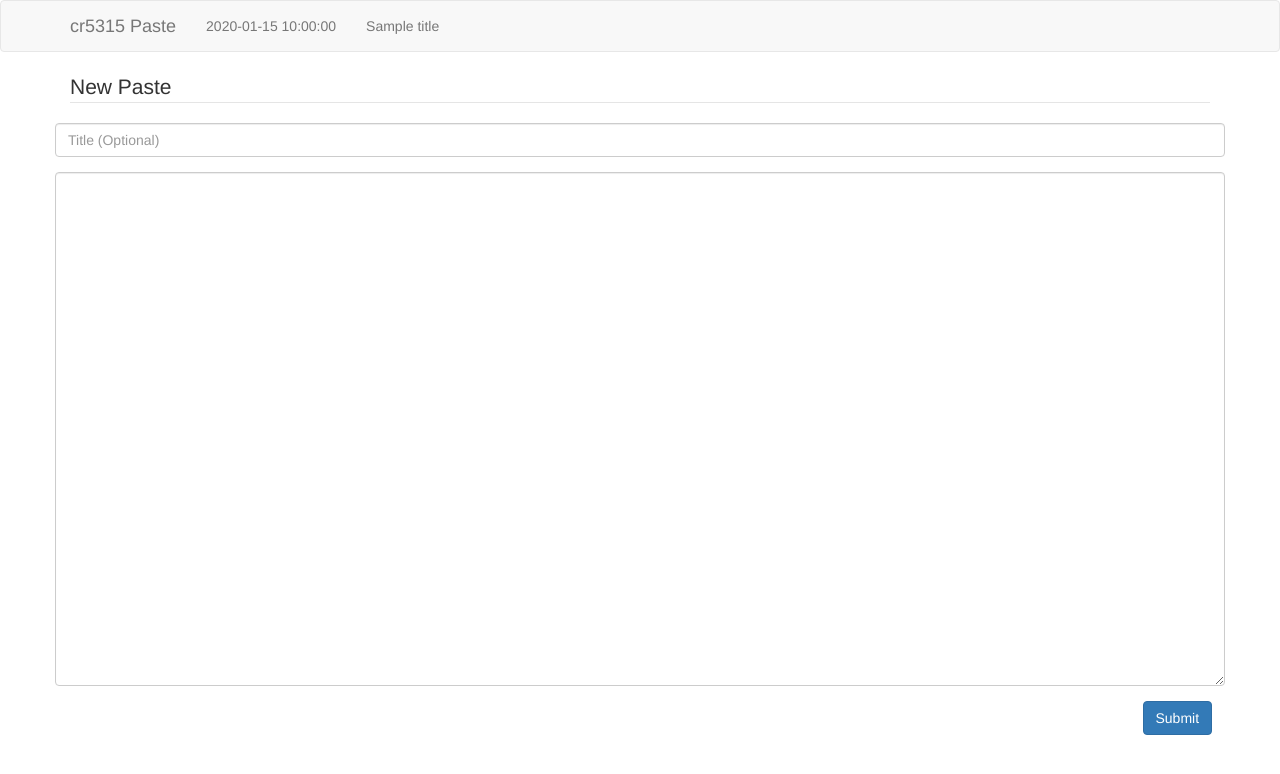
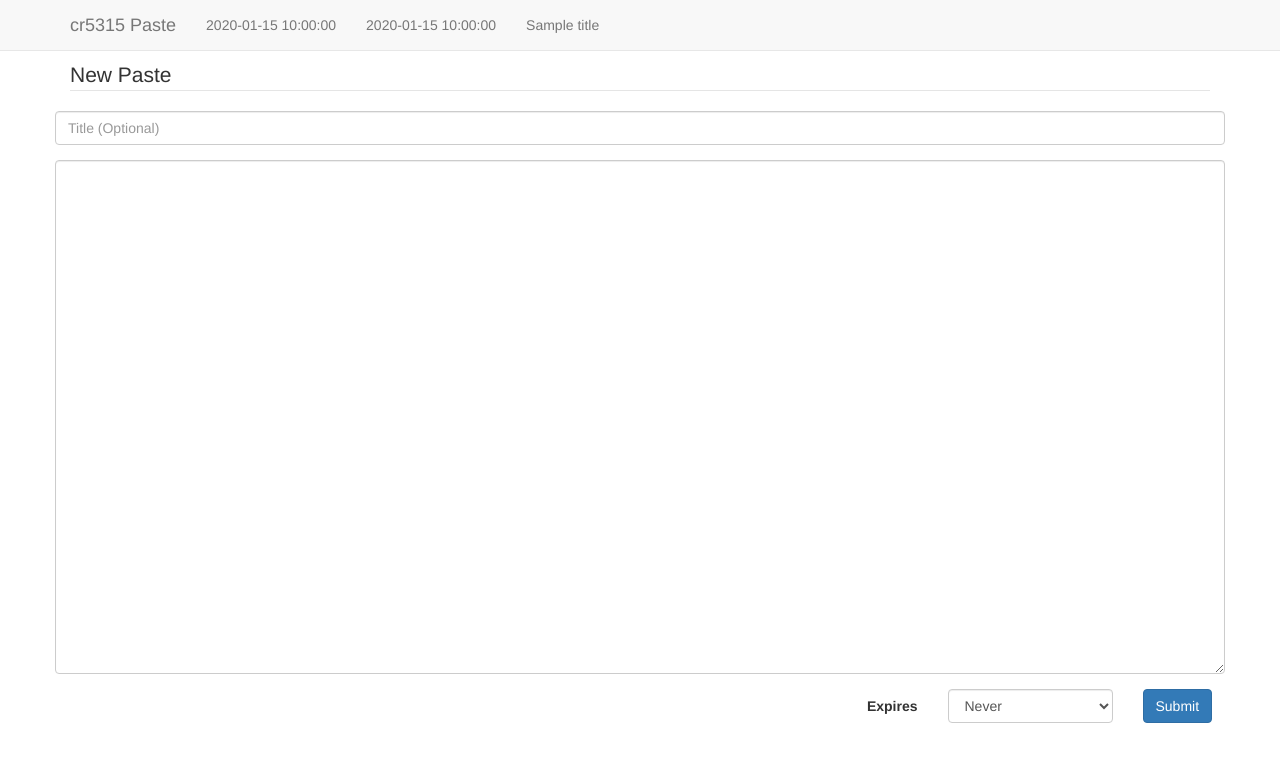
Before and after one commit to cr5315/paste, a Flask app: template templates/index.html in a window 1280 px wide. Shown: the top 774 px of the page. Run offline with Flask 2, Linux system fonts and the light colour scheme; the template is opened without the code that fills it: most values are stand-ins (such as "Sample title", 1, 10 or a date in 2020); some libraries are stand-ins or nearby versions.

Commit message:
Add readme and paste expiration

```diff
--- a/app.py
+++ b/app.py
@@ -5,6 +5,7 @@
 import string
 import random
 
+from dateutil.relativedelta import relativedelta
 from flask import Flask, flash, redirect, render_template, request, url_for
 from flask_sqlalchemy import SQLAlchemy
 from wtforms import Form, StringField, TextAreaField, validators
@@ -15,21 +16,27 @@
 app.config["SQLALCHEMY_DATABASE_URI"] = "sqlite:///" + os.path.join(basedir, "paste.db")
 db = SQLAlchemy(app)
 
+DATETIME_NEVER = datetime(year=1970, month=1, day=1)
+
 
 class Paste(db.Model):
     num = db.Column(db.Integer, primary_key=True)
     paste_id = db.Column(db.String(5), unique=True)
     paste_date = db.Column(db.DateTime)
+    paste_expire = db.Column(db.DateTime)
     paste_title = db.Column(db.Text)
     paste_text = db.Column(db.Text)
 
-    def __init__(self, paste_id, paste_title, paste_text, paste_date=None,):
+    def __init__(self, paste_id, paste_title, paste_text, paste_date=None, paste_expire=None):
         self.paste_id = paste_id
         self.paste_title = paste_title
         self.paste_text = paste_text
         if paste_date is None:
             paste_date = datetime.now()
         self.paste_date = paste_date
+        if paste_expire is None:
+            paste_expire = DATETIME_NEVER
+        self.paste_expire = paste_expire
 
     def __repr__(self):
         return "<Paste %r>" % self.paste_id
@@ -50,7 +57,7 @@
 
 @app.route("/", methods=["GET"])
 def main():
-    return render_template("index.html", date="", title="", show_new_button=False)
+    return render_template("index.html", show_new_button=False)
 
 
 @app.route("/p/")
@@ -68,11 +75,20 @@
         if this_paste is None:
             return redirect(url_for("main"))
 
-        date = format_time(this_paste.paste_date)
+        expires = this_paste.paste_expire
+        if expires != DATETIME_NEVER and datetime.now() > expires:
+            flash("This paste has expired", "warning")
+            return redirect(url_for("main"))
+        elif expires != DATETIME_NEVER:
+            expires = "Expires: %s" % format_time(expires)
+        else:
+            expires = ""
+
+        date = "Created: %s" % format_time(this_paste.paste_date)
         title = this_paste.paste_title
         text = this_paste.paste_text
 
-        return render_template("paste.html", date=date, title=title, text=text, show_new_button=True)
+        return render_template("paste.html", date=date, expires=expires, title=title, text=text, show_new_button=True)
 
 
 @app.route("/new", methods=["POST"])
@@ -83,11 +99,26 @@
         paste_title = request.form["title"]
         paste_date = datetime.now()
 
+        paste_expire = request.form["expires"].lower()
+        if paste_expire == "1 hour":
+            paste_expire = datetime.now() + relativedelta(hours=1)
+        elif paste_expire == "6 hours":
+            paste_expire = datetime.now() + relativedelta(hours=6)
+        elif paste_expire == "12 hours":
+            paste_expire = datetime.now() + relativedelta(hours=12)
+        elif paste_expire == "1 day":
+            paste_expire = datetime.now() + relativedelta(days=1)
+        elif paste_expire == "1 week":
+            paste_expire = datetime.now() + relativedelta(weeks=1)
+        else:
+            paste_expire = DATETIME_NEVER
+
         paste_id = get_id()
         while len(Paste.query.filter_by(paste_id=paste_id).all()) != 0:
             paste_id = get_id()
 
-        new_paste = Paste(paste_id=paste_id, paste_title=paste_title, paste_text=paste_text, paste_date=paste_date)
+        new_paste = Paste(paste_id=paste_id, paste_title=paste_title, paste_text=paste_text, paste_date=paste_date,
+                          paste_expire=paste_expire)
         db.session.add(new_paste)
         db.session.commit()
 
@@ -98,6 +129,6 @@
 
 
 if __name__ == "__main__":
-    app.debug = False
+    app.debug = True
     app.secret_key = "JQOLZVYRILIJPQYFIQVONZAFW"
     app.run()
--- a/templates/base.html
+++ b/templates/base.html
@@ -2,9 +2,14 @@
 <html lang="en">
     <head>
         <link href="//maxcdn.bootstrapcdn.com/bootswatch/3.3.1/cosmo/bootstrap.min.css" rel="stylesheet">
+        <style>
+            body {
+                padding-top: 60px;
+            }
+        </style>
     </head>
     <body>
-        <div class="navbar navbar-default">
+        <div class="navbar navbar-default navbar-fixed-top">
             <div class="container">
                 <div class="navbar-header">
                     <button type="button" class="navbar-toggle" data-toggle="collapse" data-target=".navbar-responsive-collapse">
@@ -18,6 +23,7 @@
                 <div class="navbar-collapse collapse navbar-responsive-collapse">
                     <ul class="nav navbar-nav">
                         <p class="nav navbar-text">{{ date }}</p>
+                        <p class="nav navbar-text">{{ expires }}</p>
                         <p class="nav navbar-text">{{ title }}</p>
                     </ul>
 
--- a/templates/index.html
+++ b/templates/index.html
@@ -11,7 +11,22 @@
                 <textarea class="form-control" rows="25" id="text" name="text"></textarea>
             </div>
             <div class="form-group">
-                <div class="col-md-1 col-md-offset-11">
+                <div class="col-md-3 col-md-offset-8">
+                    <div class="row">
+                        <label for="expires" class="col-md-4 control-label">Expires</label>
+                        <div class="col-md-8">
+                            <select class="form-control" id="expires" name="expires">
+                                <option>Never</option>
+                                <option>1 hour</option>
+                                <option>6 hours</option>
+                                <option>12 hours</option>
+                                <option>1 day</option>
+                                <option>1 week</option>
+                            </select>
+                        </div>
+                    </div>
+                </div>
+                <div class="col-md-1">
                     <button type="submit" class="btn btn-primary">Submit</button>
                 </div>
             </div>
```
Also changed, not shown: README.md (added).
